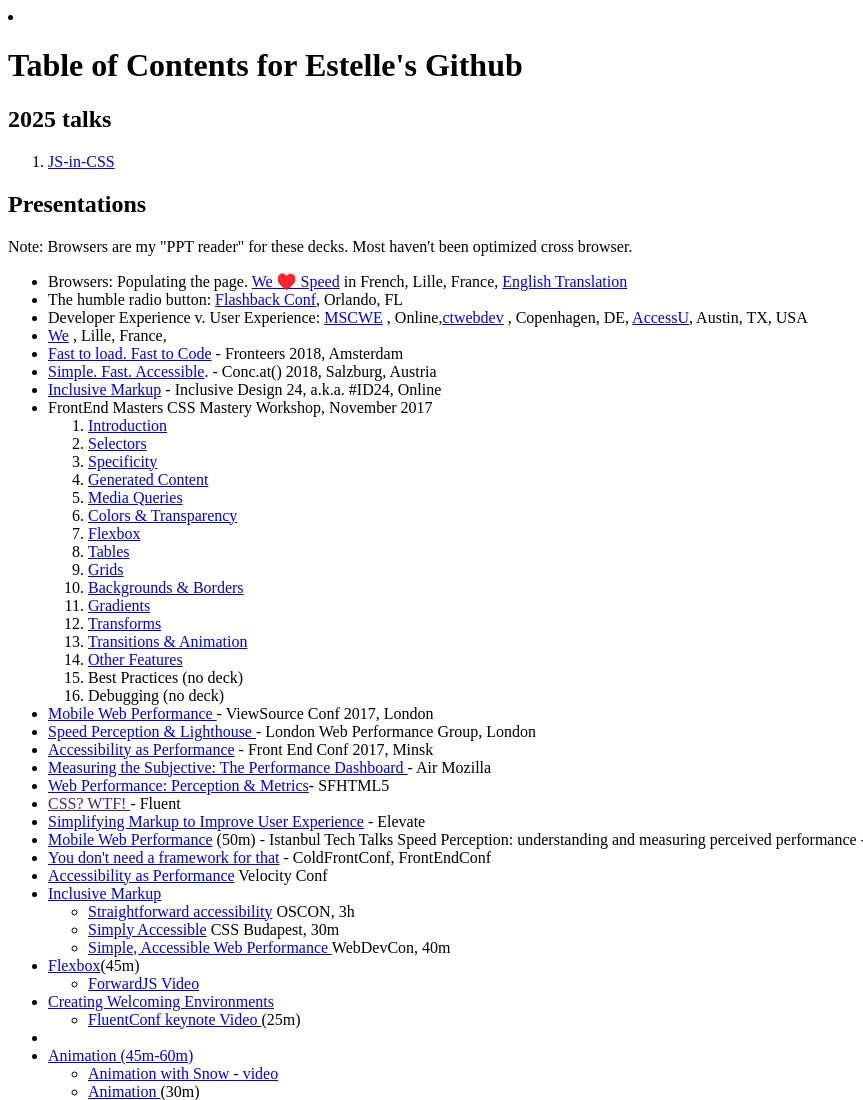
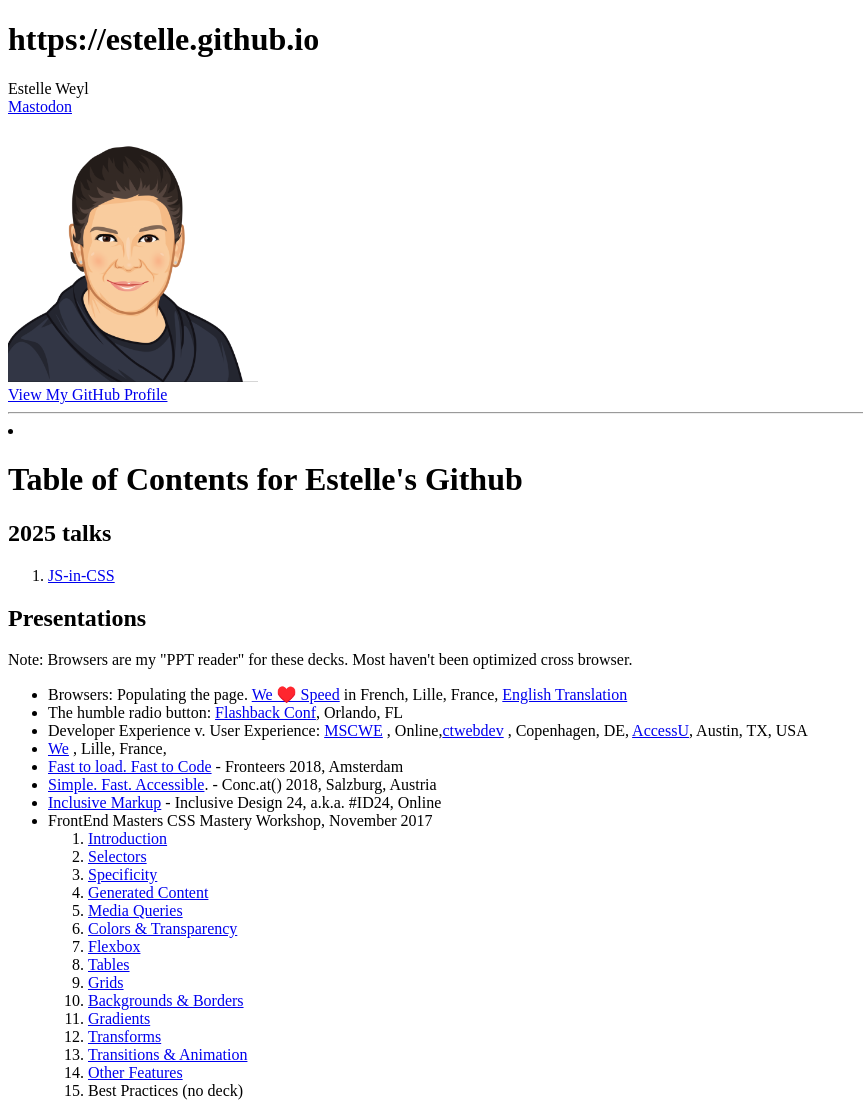
Before and after one commit to asmaa9898/Task_1, a plain HTML site: page index.html in a window 1280 px wide. Shown: the top 1100 px of the page, without its empty margins (0-863 px from the left). Drawn offline with Linux system fonts and the light colour scheme.

Commit message:
revert remove header

```diff
--- a/index.html
+++ b/index.html
@@ -6,7 +6,14 @@
     <title>Document</title>
 </head>
 <body>
-
+    <header>
+        <h1>https://estelle.github.io</h1>
+        <p>Estelle Weyl <br> <a href="https://front-end.social/@estelle">Mastodon</a></p>
+        <img src="images/image.png" alt="photo for estelle" width="250">
+        <br>
+        <a href="https://github.com/estelle">View My GitHub Profile</a>
+        <hr>
+    </header>
     <li>
         <h1>Table of Contents for Estelle's Github</h1>
         <h2>2025 talks</h2>
```
